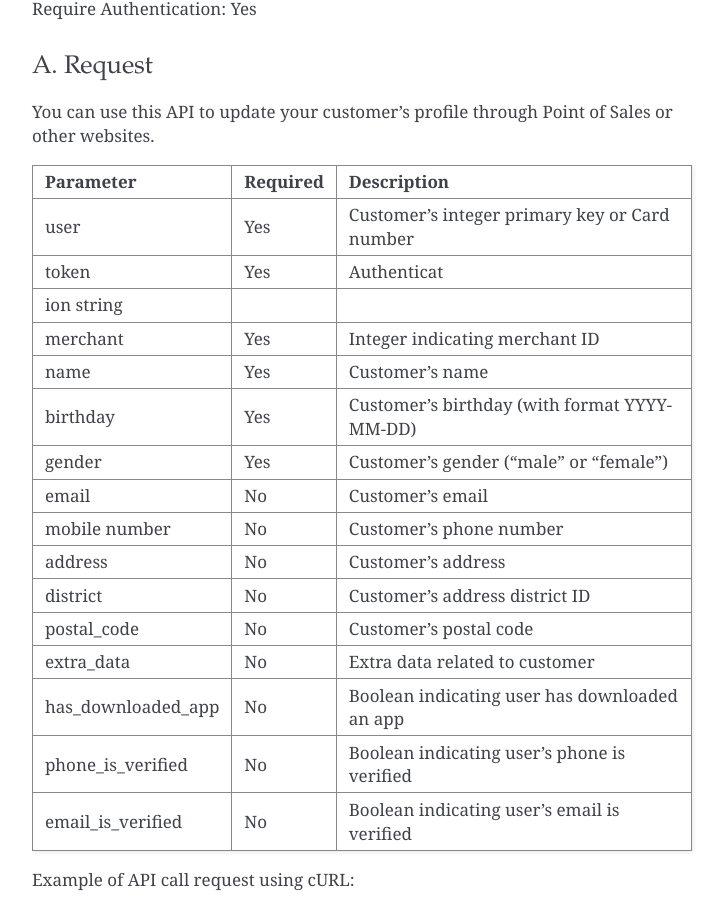
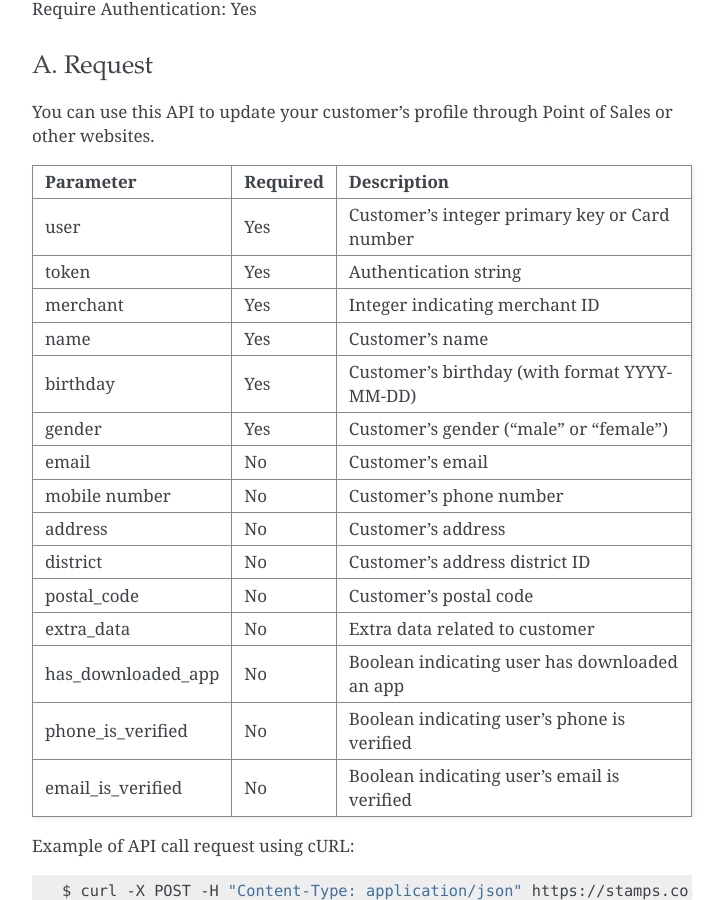
Before and after one commit to ui/stamps-api-docs, a Sphinx documentation site: the page built from source/customer_api.rst, in a window 1280 px wide and 900 px high, scrolled down 7669 px. Shown: the whole window, without its empty margins (388-1112 px from the left). Built offline with Sphinx 7.4.7, drawn with Linux system fonts in a browser that asks for light colours.

Commit message:
update token

```diff
--- a/source/customer_api.rst
+++ b/source/customer_api.rst
@@ -409,8 +409,7 @@ or other websites.
 Parameter            Required    Description
 ==================== =========== =========================
 user                 Yes         Customer's integer primary key or Card number
-token                Yes         Authenticat
-ion string
+token                Yes         Authentication string
 merchant             Yes         Integer indicating merchant ID
 name                 Yes         Customer's name
 birthday             Yes         Customer's birthday (with format YYYY-MM-DD)
```
